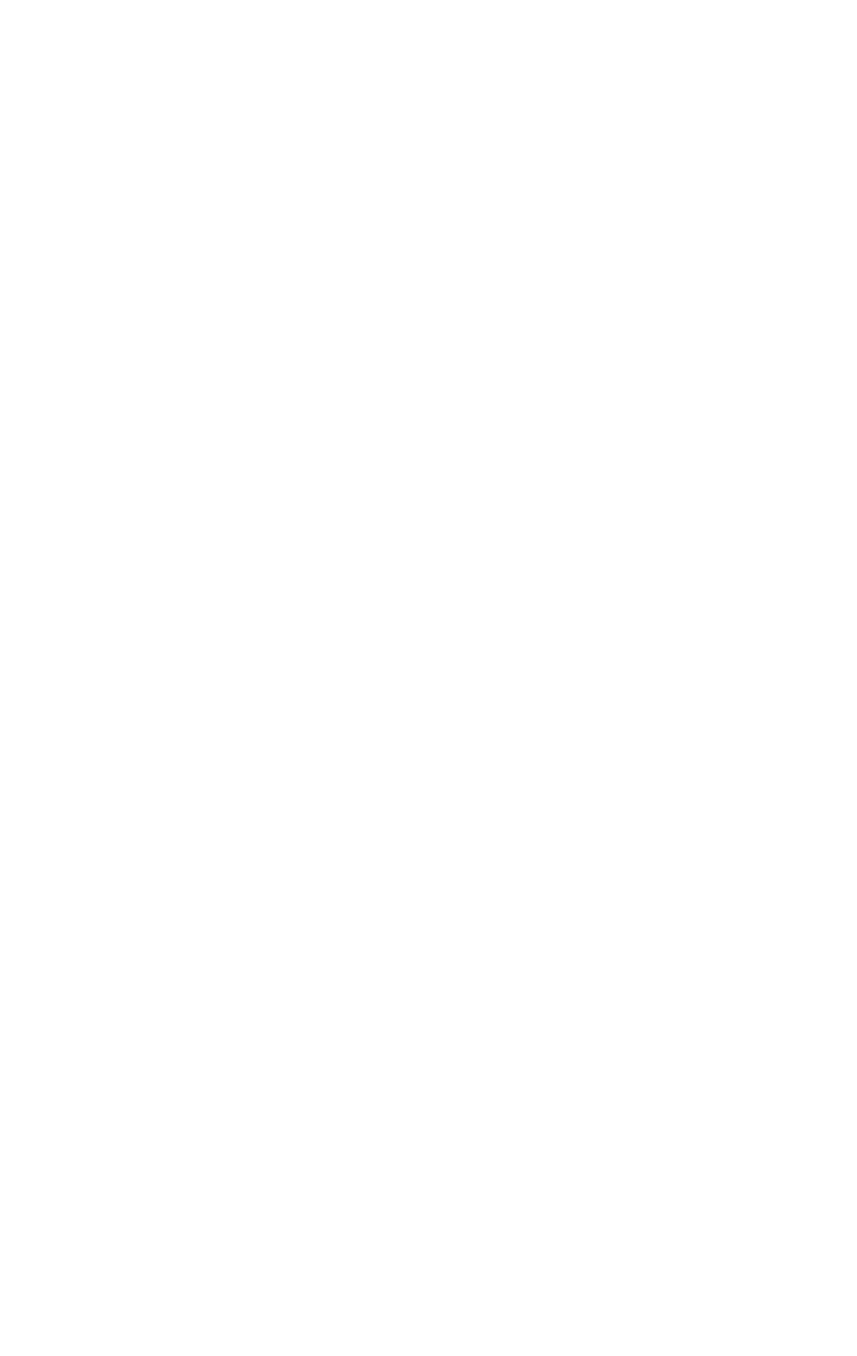
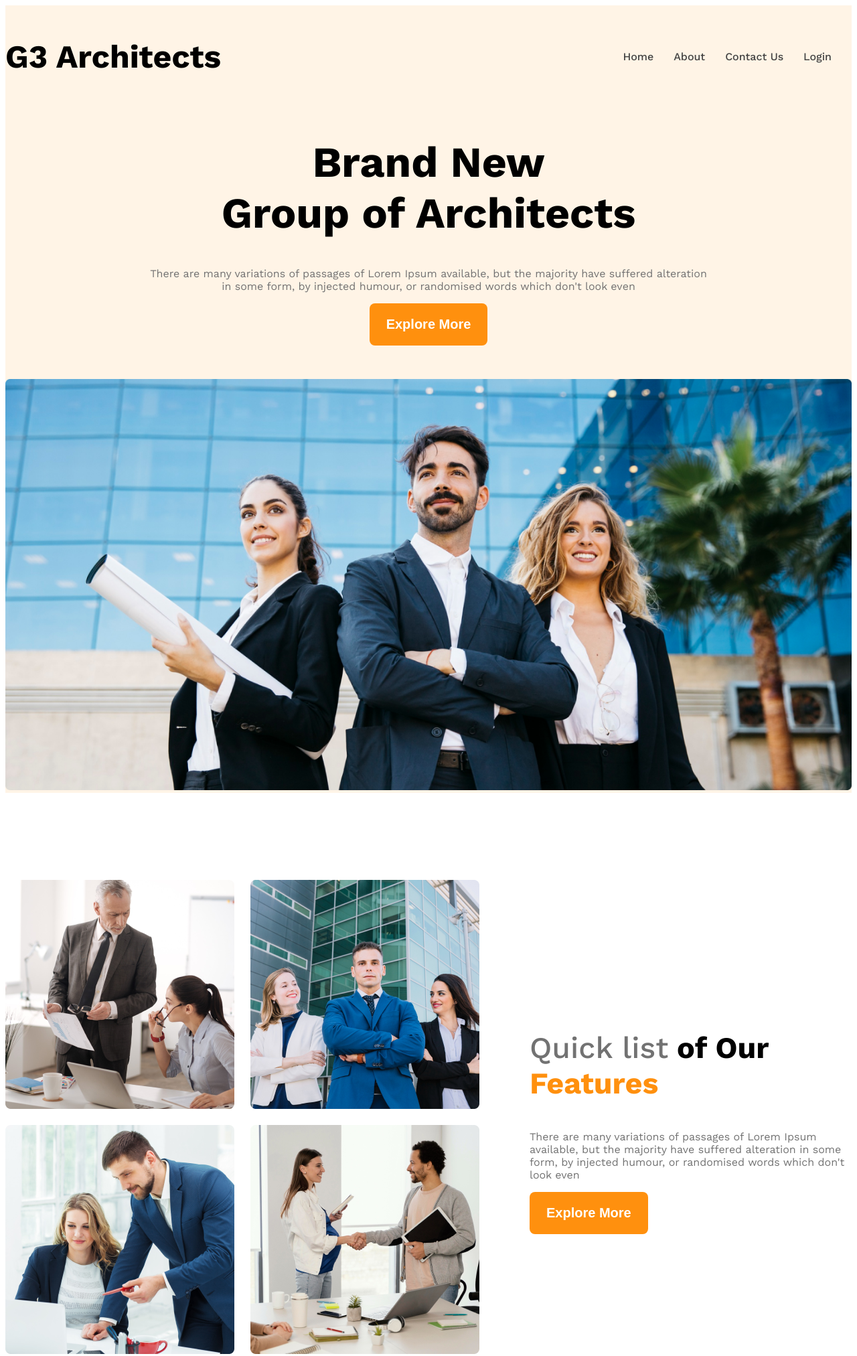
Before and after one commit to MohammedAmir322/G3-Architects, a plain HTML site: page index.html in a window 1280 px wide. Shown: the top 2025 px of the page at 67% size. Before the commit the page ends 800 px from the top, so only its background shows below. Drawn offline with nearby package versions, Linux system fonts and the light colour scheme.

Commit message:
made team responsive

```diff
--- a/index.html
+++ b/index.html
@@ -6,7 +6,74 @@
     <link rel="stylesheet" href="style/style.css">
     <title>G3 Architects</title>
 </head>
-<body>
+<body class="work-sans-font">
+    <header class="bg-light">
+        <nav class="navbar display-flex">
+            <h3 class="brand">G3 Architects</h3>
+            <ul class="nav-link display-flex">
+                <li class="nav-item"><a href="" class="nav-link text-gray">Home</a></li>
+                <li class="nav-item"><a href="" class="nav-link text-gray">About</a></li>
+                <li class="nav-item"><a href="" class="nav-link text-gray"> Contact Us</a></li>
+                <li class="nav-item"><a href="" class="nav-link text-gray">Login</a></li>
+            </ul>
+        </nav>
+        <div class="banner">
+           <div class="banner-content">
+            <h1 class="banner-title ">Brand New <br>
+                Group of Architects
+                </h1>
+                <p class="banner-discription">There are many variations of passages of Lorem Ipsum available, but the majority have suffered alteration in some form, by injected humour, or randomised words which don't look even</p>
+                <button class="primary-btn">Explore More</button>
+           </div>
+                <img class="banner-image" src="images/banner.png" alt="">
+        </div>
+    </header>
+    <main>
+        <section class="teams display-flex">
+            <div class="team-img-container">
+                <img src="images/team1.png" alt="two architect discussing">
+                <img src="images/team2.png" alt="">
+                <img src="images/team3.png" alt="">
+                <img src="images/team4.png" alt="">
+            </div>
 
+            <div class="our-features">
+                <h3 class="feature-title"><span id="Quick-list" class="text-light-gray">Quick list</span> of Our <span id="Features" class="text-primary">Features</span></h3>
+                <p class="feature-description text-light-gray">There are many variations of passages of Lorem Ipsum available, but the majority have suffered alteration in some form, by injected humour, or randomised words which don't look even</p>
+                <button class="primary-btn">Explore More</button>
+            </div>
+        </section>
+        <!-- love & enjoy -->
+
+
+
+        <!-- Some Facts -->
+        <section>
+            <h3 class="section-title">Some Facts</h3>
+            <p class="text-light-gray">There are many variations of passages of Lorem Ipsum available, but the majority have suffered alteration.</p>
+            <div class="facts-container">
+                <div class="fact">
+                    <img src="" alt="" class="fact-icon">
+                    <h4 class="fact-number"></h4>
+                    <h5 class="fact-name"></h5>
+                </div>
+                <div class="fact">
+                    <img src="" alt="" class="fact-icon">
+                    <h4 class="fact-number"></h4>
+                    <h5 class="fact-name"></h5>
+                </div>
+                <div class="fact">
+                    <img src="" alt="" class="fact-icon">
+                    <h4 class="fact-number"></h4>
+                    <h5 class="fact-name"></h5>
+                </div>
+                <div class="fact">
+                    <img src="" alt="" class="fact-icon">
+                    <h4 class="fact-number"></h4>
+                    <h5 class="fact-name"></h5>
+                </div>
+            </div>
+        </section>
+    </main>
 </body>
 </html>
--- a/style/style.css
+++ b/style/style.css
@@ -0,0 +1,147 @@
+@import url('https://fonts.googleapis.com/css2?family=Work+Sans:ital,wght@0,100..900;1,100..900&display=swap');
+
+.work-sans-font {
+  font-family: "Work Sans", serif;
+  font-optical-sizing: auto;
+  font-weight: 400;
+  font-style: normal;
+}
+
+main{
+    max-width: 1440px;
+    margin: 0 auto;
+}
+main>section{
+    margin-top: 130px;
+}
+
+.display-flex{
+    display: flex;
+}
+/* dark-02 */
+.text-gray{
+    color: #424242;
+}
+/* Dark-01 */
+.text-light-gray{
+    color: #727272;
+}
+
+.text-primary{
+    color: #FF900E;
+}
+.primary-btn{
+    background-color: #FF900E;
+    color: white;
+    border: none;
+    padding: 20px 25px;
+    font-size: 1.25rem;
+    font-weight: 600;
+    border-radius: 8px;
+}
+
+.bg-light{
+    background-color: rgb(255, 144, 14, 0.1) ;
+}
+
+.navbar{
+
+    justify-content: space-between;
+    align-items: center;
+}
+
+.nav-item {
+  list-style: none;
+  margin-right: 30px;
+}
+.nav-link{
+    text-decoration: none;
+    font-weight: 500;
+}
+.brand{
+    font-weight: 700;
+    font-size: 3rem;
+}
+
+
+.navbar, .banner{
+    max-width: 1440px;
+    margin: 0 auto;
+}
+
+/* banner style */
+.banner-content{
+    max-width: 850px;
+    margin: 0 auto;
+    text-align: center;
+    margin-bottom: 50px;
+}
+
+.banner-title{
+    font-weight: 700;
+    font-size: 4rem;
+}
+
+.banner-discription{
+    font-weight: 400;
+    font-size: 1rem;
+    color: #727272;
+}
+.banner-image{
+    width: 100%;
+}
+
+.teams{
+   align-items: center;
+}
+
+.team-img-container{
+    display: grid;
+    grid-template-columns: repeat(2, 1fr);
+    gap: 24px;
+}
+
+.our-features{
+    margin-left: 75px;
+    max-width: 530px;
+}
+
+.feature-title{
+    font-size: 2.8rem;
+    font-weight: 700;
+}
+
+#Quick-list{
+    font-weight: 500;
+}
+
+
+
+
+
+
+@media screen and (max-width:576px) {
+    .navbar,
+    .nav-link,
+    .teams{
+        flex-direction: column;
+    }
+    .team-img-container{
+        grid-template-columns: repeat(1, 1fr);
+    }
+
+    .our-features{
+        margin: 20px;
+    }
+}
+
+/* mediun */
+
+@media screen and (min-width:576px) and (max-width:992px){
+    .teams{
+        flex-direction: column;
+    }
+    .our-features{
+        margin-left: 50px;
+    }
+}
```
